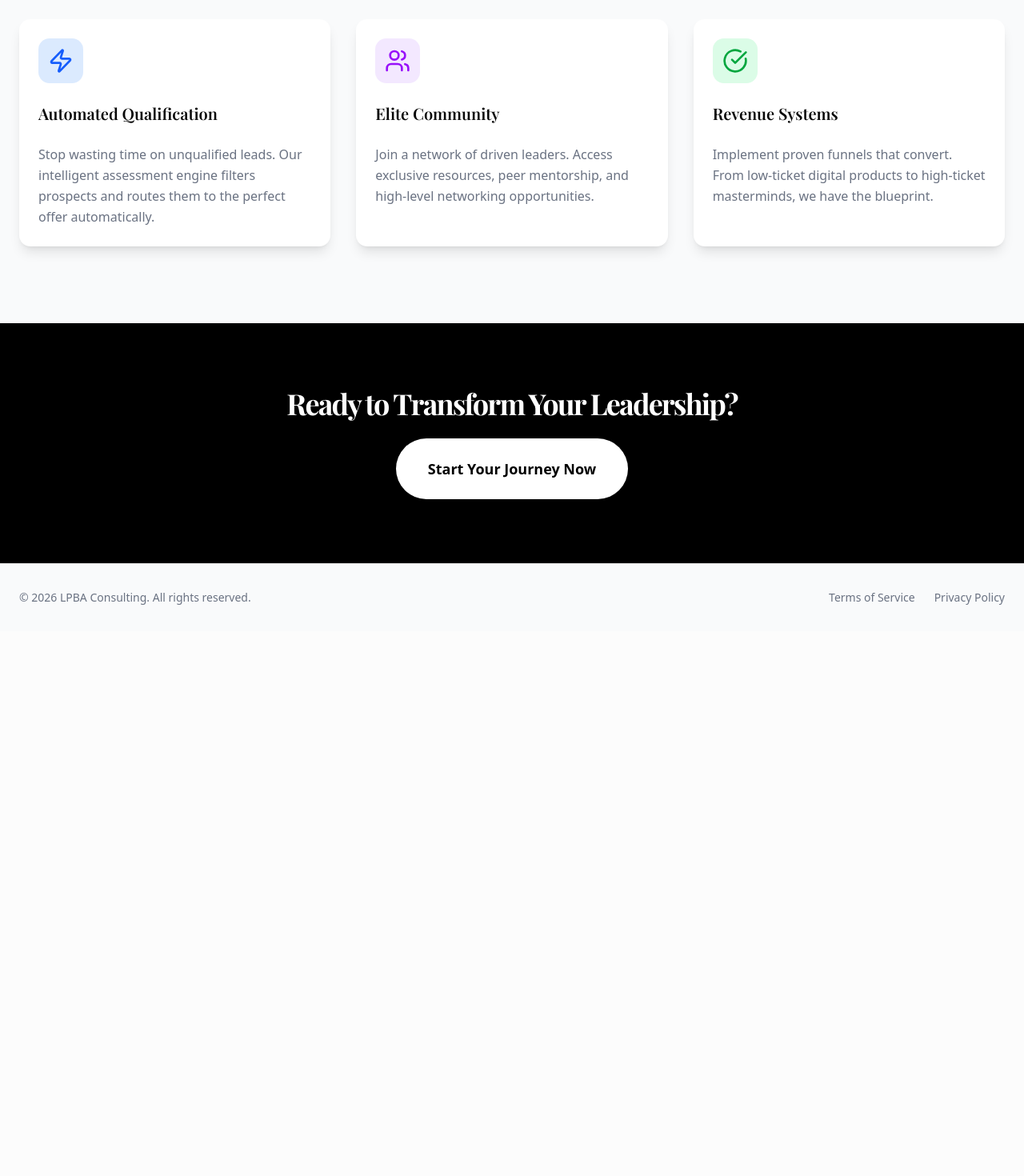
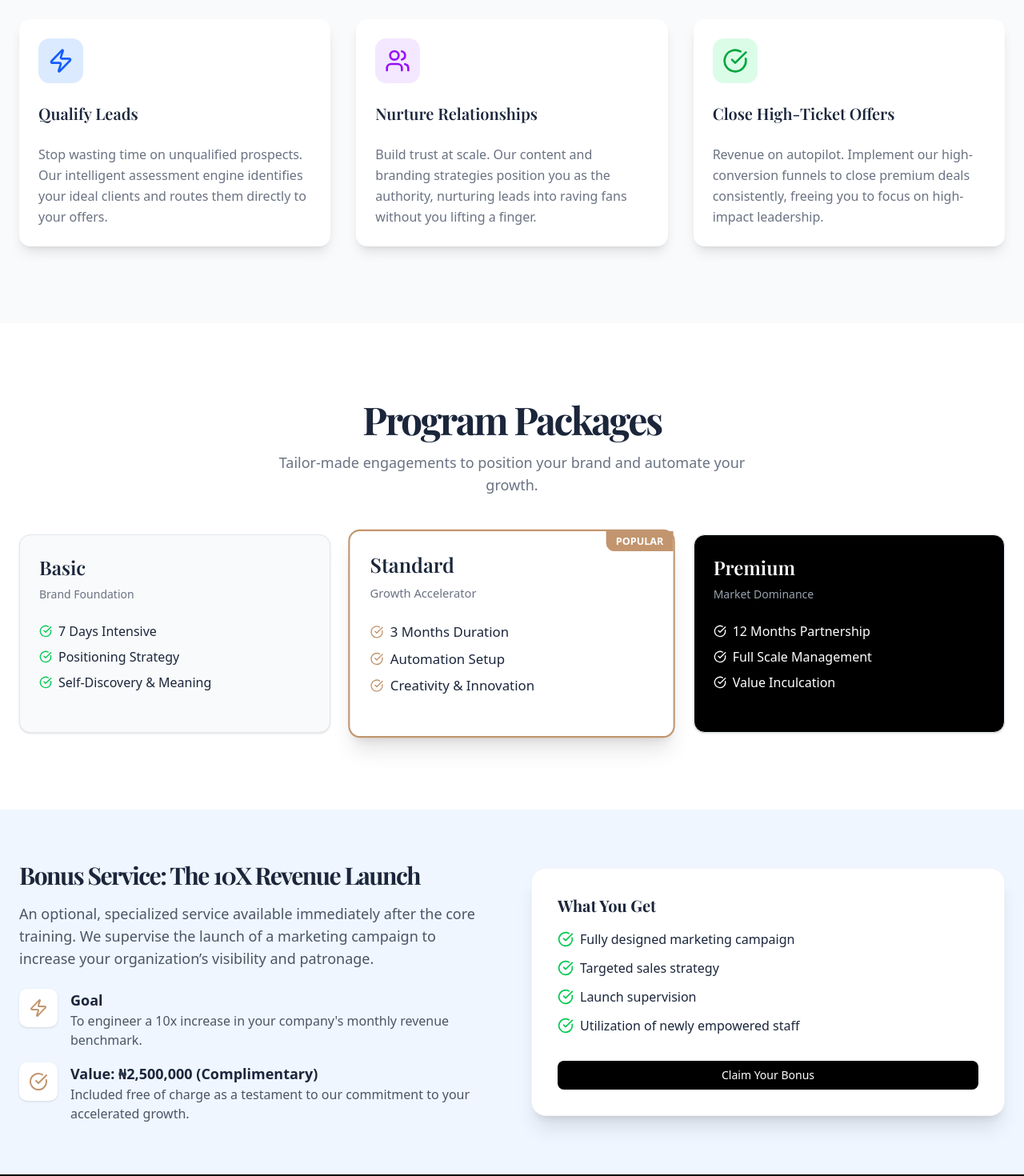
Before and after one commit to sheisjay001/LPBA, a Next.js app: page / in a window 1280 px wide. Shown: the part 1000-2470 px from the top of the page at 80% size. Before the commit the page ends 1789 px from the top, so only its background shows below. Built offline with nearby package versions, Linux system fonts and the light colour scheme; a web font is replaced by a local one.

Commit message:
Update homepage content and branding to align with LPBA Consulting system

```diff
--- a/app/globals.css
+++ b/app/globals.css
@@ -38,10 +38,11 @@
   --color-popover: var(--popover);
   --color-card-foreground: var(--card-foreground);
   --color-card: var(--card);
-  --color-gold: #D4AF37;
-  --color-gold-light: #F4D03F;
-  --color-gold-dark: #B7950B;
-  --color-royal: #1B4F72;
+  --color-gold: #C2956E;
+  --color-gold-light: #D4A77E;
+  --color-gold-dark: #A07855;
+  --color-royal: #1B263B;
+  --color-blue-light: #415A77;
   --radius-sm: calc(var(--radius) - 4px);
   --radius-md: calc(var(--radius) - 2px);
   --radius-lg: var(--radius);
@@ -54,34 +55,34 @@
 :root {
   --radius: 0.625rem;
   /* Light Mode - Luxury Minimalist */
-  --background: oklch(0.99 0 0); /* Pure White */
-  --foreground: oklch(0.12 0 0); /* Soft Black */
+  --background: #F8F9FA; /* Soft White */
+  --foreground: #1B263B; /* Deep Blue as default text */
 
-  --card: oklch(1 0 0);
-  --card-foreground: oklch(0.12 0 0);
+  --card: #FFFFFF;
+  --card-foreground: #1B263B;
 
-  --popover: oklch(1 0 0);
-  --popover-foreground: oklch(0.12 0 0);
+  --popover: #FFFFFF;
+  --popover-foreground: #1B263B;
 
-  /* Primary: Deep Black for authority */
-  --primary: oklch(0.12 0 0);
-  --primary-foreground: oklch(0.98 0.02 95); /* Off-white gold tint */
+  /* Primary: Deep Blue */
+  --primary: #1B263B;
+  --primary-foreground: #F8F9FA;
 
-  /* Secondary: Soft Gold for elegance */
-  --secondary: oklch(0.95 0.02 95);
-  --secondary-foreground: oklch(0.25 0.05 90);
+  /* Secondary: Soft Gold */
+  --secondary: #C2956E;
+  --secondary-foreground: #F8F9FA;
 
-  --muted: oklch(0.97 0 0);
-  --muted-foreground: oklch(0.50 0 0);
+  --muted: #F1F5F9;
+  --muted-foreground: #64748B;
 
-  --accent: oklch(0.98 0.01 85);
-  --accent-foreground: oklch(0.12 0 0);
+  --accent: #415A77; /* Lighter Blue */
+  --accent-foreground: #F8F9FA;
 
   --destructive: oklch(0.577 0.245 27.325);
 
-  --border: oklch(0.92 0 0);
-  --input: oklch(0.92 0 0);
-  --ring: oklch(0.85 0.05 85); /* Gold ring */
+  --border: #E2E8F0;
+  --input: #E2E8F0;
+  --ring: #C2956E; /* Gold ring */
 
   /* Chart colors remain */
   --chart-1: oklch(0.646 0.222 41.116);
--- a/app/page.tsx
+++ b/app/page.tsx
@@ -91,9 +91,9 @@ export default function Home() {
         <section className="w-full py-16 md:py-24 bg-gray-50 dark:bg-gray-900">
           <div className="container px-4 md:px-6">
             <div className="text-center mb-12">
-              <h2 className="text-3xl font-bold tracking-tighter sm:text-4xl md:text-5xl font-display">Why Choose LPBA Consulting?</h2>
-              <p className="mx-auto max-w-[600px] text-gray-500 md:text-lg mt-4">
-                We bridge the gap between your expertise and the revenue you deserve.
+              <h2 className="text-3xl font-bold tracking-tighter sm:text-4xl md:text-5xl font-display">The LPBA System</h2>
+              <p className="mx-auto max-w-[800px] text-gray-500 md:text-lg mt-4">
+                We help you scale your influence and automate your revenue through a proven 3-step process designed for high-impact leaders.
               </p>
             </div>
             <div className="grid gap-8 md:grid-cols-3">
@@ -108,11 +108,11 @@ export default function Home() {
                     <div className="p-3 bg-blue-100 w-fit rounded-xl mb-4">
                       <Zap className="h-8 w-8 text-blue-600" />
                     </div>
-                    <CardTitle className="text-xl font-display">Automated Qualification</CardTitle>
+                    <CardTitle className="text-xl font-display">Qualify Leads</CardTitle>
                   </CardHeader>
                   <CardContent>
                     <p className="text-gray-500 leading-relaxed">
-                      Stop wasting time on unqualified leads. Our intelligent assessment engine filters prospects and routes them to the perfect offer automatically.
+                      Stop wasting time on unqualified prospects. Our intelligent assessment engine identifies your ideal clients and routes them directly to your offers.
                     </p>
                   </CardContent>
                 </Card>
@@ -128,11 +128,11 @@ export default function Home() {
                     <div className="p-3 bg-purple-100 w-fit rounded-xl mb-4">
                       <Users className="h-8 w-8 text-purple-600" />
                     </div>
-                    <CardTitle className="text-xl font-display">Elite Community</CardTitle>
+                    <CardTitle className="text-xl font-display">Nurture Relationships</CardTitle>
                   </CardHeader>
                   <CardContent>
                     <p className="text-gray-500 leading-relaxed">
-                      Join a network of driven leaders. Access exclusive resources, peer mentorship, and high-level networking opportunities.
+                      Build trust at scale. Our content and branding strategies position you as the authority, nurturing leads into raving fans without you lifting a finger.
                     </p>
                   </CardContent>
                 </Card>
@@ -148,17 +148,118 @@ export default function Home() {
                     <div className="p-3 bg-green-100 w-fit rounded-xl mb-4">
                       <CheckCircle className="h-8 w-8 text-green-600" />
                     </div>
-                    <CardTitle className="text-xl font-display">Revenue Systems</CardTitle>
+                    <CardTitle className="text-xl font-display">Close High-Ticket Offers</CardTitle>
                   </CardHeader>
                   <CardContent>
                     <p className="text-gray-500 leading-relaxed">
-                      Implement proven funnels that convert. From low-ticket digital products to high-ticket masterminds, we have the blueprint.
+                      Revenue on autopilot. Implement our high-conversion funnels to close premium deals consistently, freeing you to focus on high-impact leadership.
                     </p>
                   </CardContent>
                 </Card>
               </motion.div>
             </div>
           </div>
+        </section>
+
+        <section className="w-full py-16 md:py-24 bg-white">
+          <div className="container px-4 md:px-6">
+            <div className="text-center mb-12">
+              <h2 className="text-3xl font-bold tracking-tighter sm:text-4xl md:text-5xl font-display">Program Packages</h2>
+              <p className="mx-auto max-w-[600px] text-gray-500 md:text-lg mt-4">
+                Tailor-made engagements to position your brand and automate your growth.
+              </p>
+            </div>
+            <div className="grid gap-8 md:grid-cols-3">
+               {/* Basic Package */}
+               <Card className="bg-gray-50 border h-full flex flex-col">
+                  <CardHeader>
+                    <CardTitle className="text-2xl font-display">Basic</CardTitle>
+                    <p className="text-sm text-gray-500 font-medium">Brand Foundation</p>
+                  </CardHeader>
+                  <CardContent className="flex-1">
+                    <ul className="space-y-2 mb-6">
+                        <li className="flex items-center gap-2"><CheckCircle className="h-4 w-4 text-green-500"/> 7 Days Intensive</li>
+                        <li className="flex items-center gap-2"><CheckCircle className="h-4 w-4 text-green-500"/> Positioning Strategy</li>
+                        <li className="flex items-center gap-2"><CheckCircle className="h-4 w-4 text-green-500"/> Self-Discovery & Meaning</li>
+                    </ul>
+                  </CardContent>
+               </Card>
+
+               {/* Standard Package */}
+               <Card className="bg-white border-2 border-gold h-full flex flex-col relative shadow-xl scale-105 z-10">
+                  <div className="absolute top-0 right-0 bg-gold text-white text-xs font-bold px-3 py-1 rounded-bl-lg">POPULAR</div>
+                  <CardHeader>
+                    <CardTitle className="text-2xl font-display text-primary">Standard</CardTitle>
+                    <p className="text-sm text-gray-500 font-medium">Growth Accelerator</p>
+                  </CardHeader>
+                  <CardContent className="flex-1">
+                    <ul className="space-y-2 mb-6">
+                        <li className="flex items-center gap-2"><CheckCircle className="h-4 w-4 text-gold"/> 3 Months Duration</li>
+                        <li className="flex items-center gap-2"><CheckCircle className="h-4 w-4 text-gold"/> Automation Setup</li>
+                        <li className="flex items-center gap-2"><CheckCircle className="h-4 w-4 text-gold"/> Creativity & Innovation</li>
+                    </ul>
+                  </CardContent>
+               </Card>
+
+               {/* Premium Package */}
+               <Card className="bg-black text-white border h-full flex flex-col">
+                  <CardHeader>
+                    <CardTitle className="text-2xl font-display text-white">Premium</CardTitle>
+                    <p className="text-sm text-gray-400 font-medium">Market Dominance</p>
+                  </CardHeader>
+                  <CardContent className="flex-1">
+                    <ul className="space-y-2 mb-6">
+                        <li className="flex items-center gap-2"><CheckCircle className="h-4 w-4 text-white"/> 12 Months Partnership</li>
+                        <li className="flex items-center gap-2"><CheckCircle className="h-4 w-4 text-white"/> Full Scale Management</li>
+                        <li className="flex items-center gap-2"><CheckCircle className="h-4 w-4 text-white"/> Value Inculcation</li>
+                    </ul>
+                  </CardContent>
+               </Card>
+            </div>
+          </div>
+        </section>
+
+        <section className="w-full py-16 bg-blue-50">
+             <div className="container px-4 md:px-6">
+                <div className="grid md:grid-cols-2 gap-12 items-center">
+                    <div>
+                        <h2 className="text-3xl font-bold tracking-tighter mb-4 font-display">Bonus Service: The 10X Revenue Launch</h2>
+                        <p className="text-gray-600 mb-6 text-lg">
+                            An optional, specialized service available immediately after the core training. We supervise the launch of a marketing campaign to increase your organization’s visibility and patronage.
+                        </p>
+                        <div className="space-y-4">
+                            <div className="flex gap-4">
+                                <div className="bg-white p-3 rounded-lg shadow-sm h-fit">
+                                    <Zap className="h-6 w-6 text-gold" />
+                                </div>
+                                <div>
+                                    <h3 className="font-bold text-lg">Goal</h3>
+                                    <p className="text-gray-600">To engineer a 10x increase in your company's monthly revenue benchmark.</p>
+                                </div>
+                            </div>
+                            <div className="flex gap-4">
+                                <div className="bg-white p-3 rounded-lg shadow-sm h-fit">
+                                    <CheckCircle className="h-6 w-6 text-gold" />
+                                </div>
+                                <div>
+                                    <h3 className="font-bold text-lg">Value: ₦2,500,000 (Complimentary)</h3>
+                                    <p className="text-gray-600">Included free of charge as a testament to our commitment to your accelerated growth.</p>
+                                </div>
+                            </div>
+                        </div>
+                    </div>
+                    <div className="bg-white p-8 rounded-2xl shadow-xl border border-gray-100">
+                        <h3 className="text-xl font-bold mb-4 font-display">What You Get</h3>
+                        <ul className="space-y-3">
+                            <li className="flex items-center gap-2"><CheckCircle className="h-5 w-5 text-green-500"/> Fully designed marketing campaign</li>
+                            <li className="flex items-center gap-2"><CheckCircle className="h-5 w-5 text-green-500"/> Targeted sales strategy</li>
+                            <li className="flex items-center gap-2"><CheckCircle className="h-5 w-5 text-green-500"/> Launch supervision</li>
+                            <li className="flex items-center gap-2"><CheckCircle className="h-5 w-5 text-green-500"/> Utilization of newly empowered staff</li>
+                        </ul>
+                        <Button className="w-full mt-8 bg-black text-white hover:bg-gold hover:text-black">Claim Your Bonus</Button>
+                    </div>
+                </div>
+             </div>
         </section>
 
         <section className="w-full py-20 bg-black text-white text-center">
```
Also changed, not shown: 1 other file (tests, documents, lock files or other folders).
